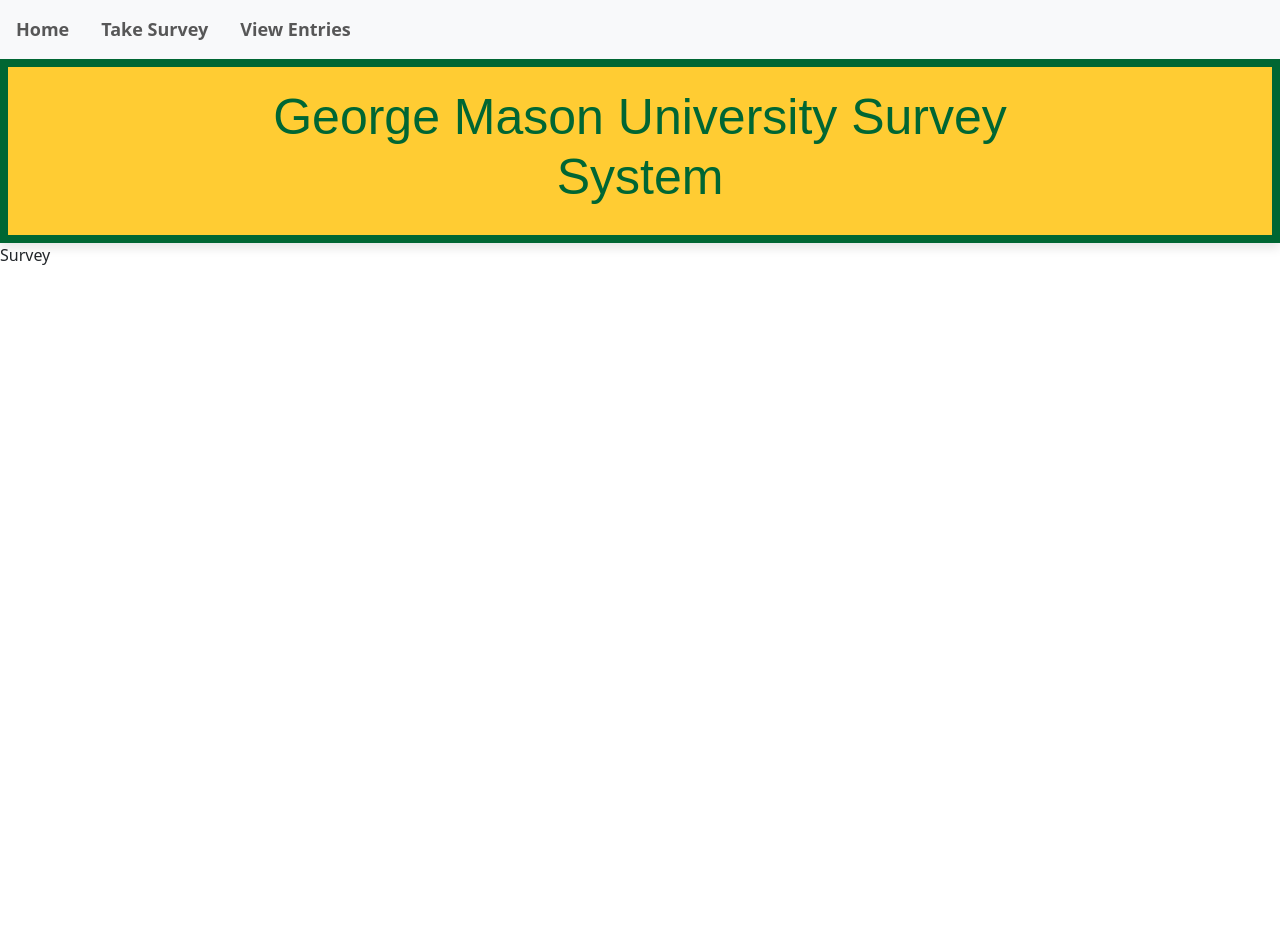
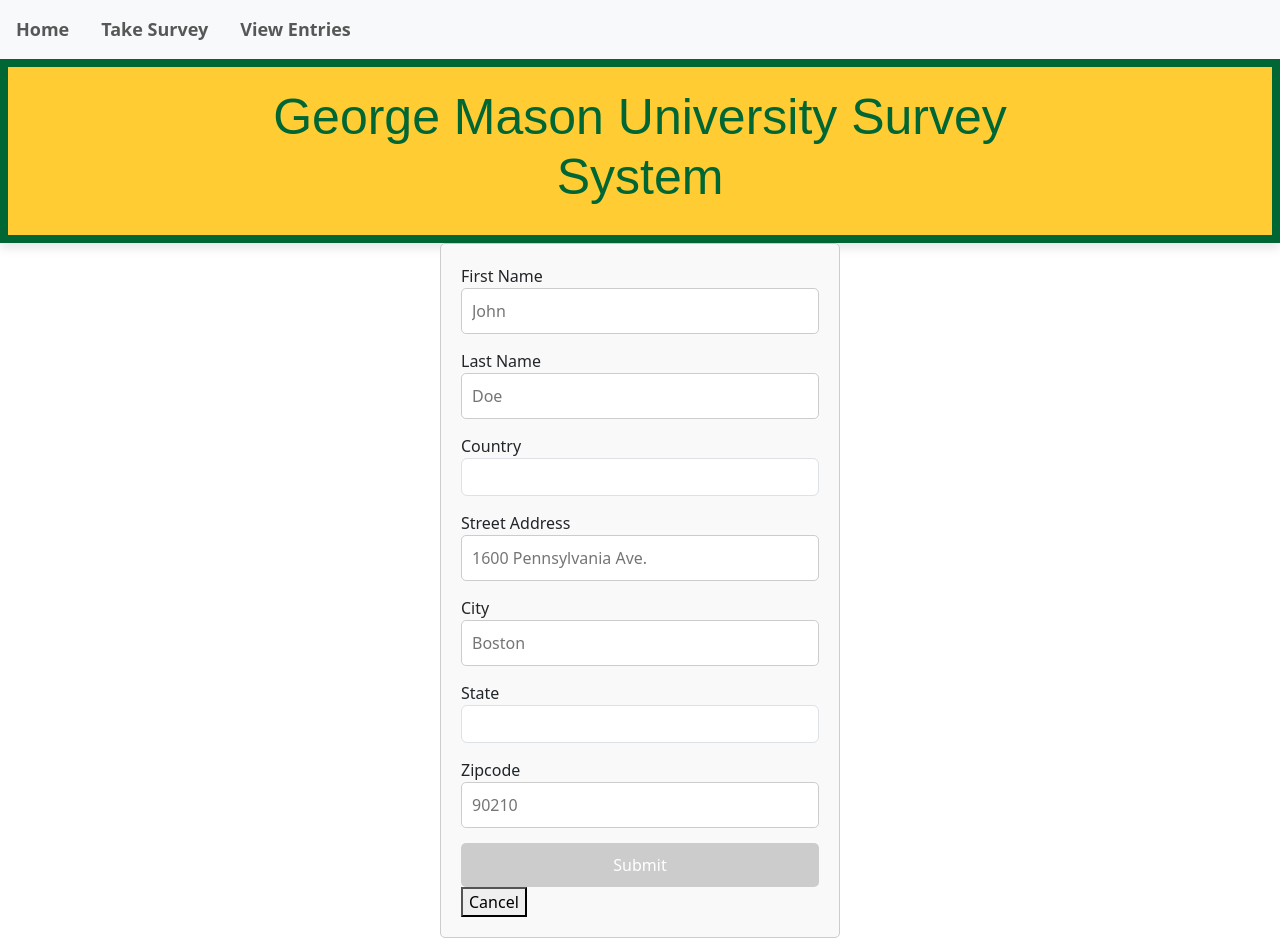
Before and after one commit to bobogmu/student-survey-angular, an Angular app: page /survey in a window 1280 px wide. Before the commit the page ends 800 px from the top, so only its background shows below. Built offline with nearby package versions, Linux system fonts and the light colour scheme.

Commit message:
Updated Survey Form

```diff
--- a/src/app/surveyform/surveyform.component.css
+++ b/src/app/surveyform/surveyform.component.css
@@ -0,0 +1,43 @@
+/* Form container */
+.form-container {
+    max-width: 400px;
+    margin: 0 auto;
+    padding: 20px;
+    border: 1px solid #ccc;
+    border-radius: 5px;
+    background-color: #f9f9f9;
+  }
+
+  /* Input box style */
+  .input-box {
+    margin-bottom: 15px;
+  }
+
+  .input-box input[type="text"],
+  .input-box input[type="email"],
+  .submit-button {
+    width: 100%;
+    padding: 10px;
+    font-size: 16px;
+    border: 1px solid #ccc;
+    border-radius: 5px;
+    box-sizing: border-box; /* Ensures padding and border are included in element's total width and height */
+  }
+
+  /* Submit button style */
+  .submit-button {
+    background-color: #4CAF50;
+    color: white;
+    border: none;
+    cursor: pointer;
+  }
+
+  .submit-button:hover {
+    background-color: #45a049;
+  }
+
+  .submit-button:disabled {
+    /* Styles for disabled state */
+    background-color: #cccccc; /* Light gray */
+    cursor: not-allowed;
+  }
--- a/src/app/surveyform/surveyform.component.html
+++ b/src/app/surveyform/surveyform.component.html
@@ -1,3 +1,116 @@
+<div class="form-container">
+    <form #form = "ngForm" (ngSubmit)="onSubmit(surveyForm)" #surveyForm = "ngForm">
+        <!---First Name--->
+        <div class="input-box">
+            <label>First Name</label>
+            <input type="text" id="firstName" name="firstName" [(ngModel)]="formData.firstName" required #firstName="ngModel" placeholder="John" pattern="[a-zA-Z]*" ngModel required>
+            <span *ngIf="firstName.invalid && firstName.touched" style="color: red;">Please enter a name with only alphabetic characters.</span>
+        </div>
+        <!---Last Name--->
+        <div class="input-box">
+            <label>Last Name</label>
+            <input type="text" id="lastName" name="lastName" [(ngModel)]="formData.lastName" required #lastName="ngModel" placeholder="Doe" pattern="[a-zA-Z]*" ngModel required>
+            <span *ngIf="lastName.invalid && lastName.touched" style="color: red;">Please enter a name with only alphabetic characters.</span>
+        </div>
+        <!---Country--->
+        <div class="input-box">
+            <label for="country">Country</label>
+            <select id="country" name="country" [(ngModel)]="formData.country" required #country="ngModel" class="form-control" ngModel required>
+                <option value="default" disabled>Select your country</option>
+                <option value="united_states">United States</option>
+                <option value="united_kingdom">United Kingdom</option>
+                <option value="australia">Australia</option>
+                <option value="other">Other</option>
+            </select>
+            <span *ngIf="country.invalid && country.touched" style="color: red;">Please select a country.</span>
+        </div>
+        <!---Address--->
+        <div class="input-box">
+            <label for="streetAddress">Street Address</label>
+            <input type="text" id="streetAddress" name="streetAddress" [(ngModel)]="formData.streetAddress"
+                   #streetAddress="ngModel" placeholder="1600 Pennsylvania Ave."
+                   pattern="[a-zA-Z0-9\s]*" required>
+            <span *ngIf="streetAddress.invalid && streetAddress.touched" style="color: red;">Please enter your street address with alphanumeric characters only.</span>
+        </div>
+        <!---City--->
+        <div class="input-box">
+            <label>City</label>
+            <input type="text" id="city" name="city" [(ngModel)]="formData.city" #city="ngModel" placeholder="Boston" ngModel pattern="[a-zA-Z0-9\s]*" required>
+            <span *ngIf="city.invalid && city.touched" style="color: red;">Please enter your city with alphanumeric characters only.</span>
+        </div>
+        <!---State--->
+        <div class="input-box">
+            <label for="state">State</label>
+            <select id="state" name="state" [(ngModel)]="formData.state" #state="ngModel" class="form-control" ngModel required>
+                <option value="default" disabled>Select your state</option>
+                <option value="Alabama">Alabama</option>
+                <option value="Alaska">Alaska</option>
+                <option value="Arizona">Arizona</option>
+                <option value="Arkansas">Arkansas</option>
+                <option value="California">California</option>
+                <option value="Colorado">Colorado</option>
+                <option value="Connecticut">Connecticut</option>
+                <option value="Delaware">Delaware</option>
+                <option value="Florida">Florida</option>
+                <option value="Georgia">Georgia</option>
+                <option value="Hawaii">Hawaii</option>
+                <option value="Idaho">Idaho</option>
+                <option value="Illinois">Illinois</option>
+                <option value="Indiana">Indiana</option>
+                <option value="Iowa">Iowa</option>
+                <option value="Kansas">Kansas</option>
+                <option value="Kentucky">Kentucky</option>
+                <option value="Louisiana">Louisiana</option>
+                <option value="Maine">Maine</option>
+                <option value="Maryland">Maryland</option>
+                <option value="Massachusetts">Massachusetts</option>
+                <option value="Michigan">Michigan</option>
+                <option value="Minnesota">Minnesota</option>
+                <option value="Mississippi">Mississippi</option>
+                <option value="Missouri">Missouri</option>
+                <option value="Montana">Montana</option>
+                <option value="Nebraska">Nebraska</option>
+                <option value="Nevada">Nevada</option>
+                <option value="New Hampshire">New Hampshire</option>
+                <option value="New Jersey">New Jersey</option>
+                <option value="New Mexico">New Mexico</option>
+                <option value="New York">New York</option>
+                <option value="North Carolina">North Carolina</option>
+                <option value="North Dakota">North Dakota</option>
+                <option value="Ohio">Ohio</option>
+                <option value="Oklahoma">Oklahoma</option>
+                <option value="Oregon">Oregon</option>
+                <option value="Pennsylvania">Pennsylvania</option>
+                <option value="Rhode Island">Rhode Island</option>
+                <option value="South Carolina">South Carolina</option>
+                <option value="South Dakota">South Dakota</option>
+                <option value="Tennessee">Tennessee</option>
+                <option value="Texas">Texas</option>
+                <option value="Utah">Utah</option>
+                <option value="Vermont">Vermont</option>
+                <option value="Virginia">Virginia</option>
+                <option value="Washington">Washington</option>
+                <option value="West Virginia">West Virginia</option>
+                <option value="Wisconsin">Wisconsin</option>
+                <option value="Wyoming">Wyoming</option>
+            </select>
+            <span *ngIf="state.invalid && state.touched" style="color: red;">Please select a state.</span>
+        </div>
+        <!---Zip--->
+        <div class="input-box">
+            <label>Zipcode</label>
+            <input type="text" id="zipcode" name="zipcode" [(ngModel)]="formData.zipCode" #zipcode="ngModel" placeholder="90210" ngModel pattern="[0-9]{5}" required>
+            <span *ngIf="zipcode.invalid && zipcode.touched" style="color: red;">Please enter a zipcode in the format 12345.</span>
+        </div>
+        <!---Check boxes (What you liked most)--->
+        <!---Radio Buttons(How they became interested in the university)--->
+        <!---Drop down list (Likelihood of recommendation)--->
+        <!---Text Area (Additional comments)--->
 
-<!---Header for survey page--->
-<p>Survey</p>
+        <!---Submit Button--->
+        <div>
+            <input type="submit" value="Submit" class="submit-button" [disabled]="surveyForm.invalid">
+            <button type="button" class="clear-button" (click)="onCancel(surveyForm)">Cancel</button>
+        </div>
+    </form>
+</div>
--- a/src/app/surveyform/surveyform.component.ts
+++ b/src/app/surveyform/surveyform.component.ts
@@ -1,13 +1,51 @@
-import { Component } from '@angular/core';
+import { Component, ViewChild } from '@angular/core';
 import { HeaderComponent } from '../header/header.component';
+import { FormsModule, NgForm } from '@angular/forms';
+import { CommonModule } from '@angular/common';
 
 @Component({
   selector: 'app-surveyform',
   standalone: true,
-  imports: [HeaderComponent],
+  imports: [HeaderComponent, FormsModule, CommonModule],
   templateUrl: './surveyform.component.html',
   styleUrl: './surveyform.component.css'
 })
+
 export class SurveyformComponent {
 
+  formData = {
+    firstName: '',
+    lastName: '',
+    country: '',
+    streetAddress: '',
+    city: '',
+    state: '',
+    zipCode: ''
+  };
+
+
+
+  onSubmit(form: NgForm){
+    console.log(form.value);
+  }
+
+  onCancel(form: NgForm){
+    this.formData.firstName = '';
+    this.formData.lastName = '';
+    this.formData.country = 'default';
+    this.formData.streetAddress = '';
+    this.formData.city = '';
+    this.formData.state = 'default';
+    this.formData.zipCode = '';
+    form.controls['firstName'].markAsUntouched(); //Access element by id and mark as untouched
+    form.controls['lastName'].markAsUntouched(); //Access element by id and mark as untouched
+    form.controls['country'].markAsUntouched();
+    form.controls['streetAddress'].markAsUntouched();
+    form.controls['city'].markAsUntouched();
+    form.controls['state'].markAsUntouched();
+    form.controls['zipcode'].markAsUntouched();
+    console.log("Cleared form data");
+
+  }
+
 }
```
